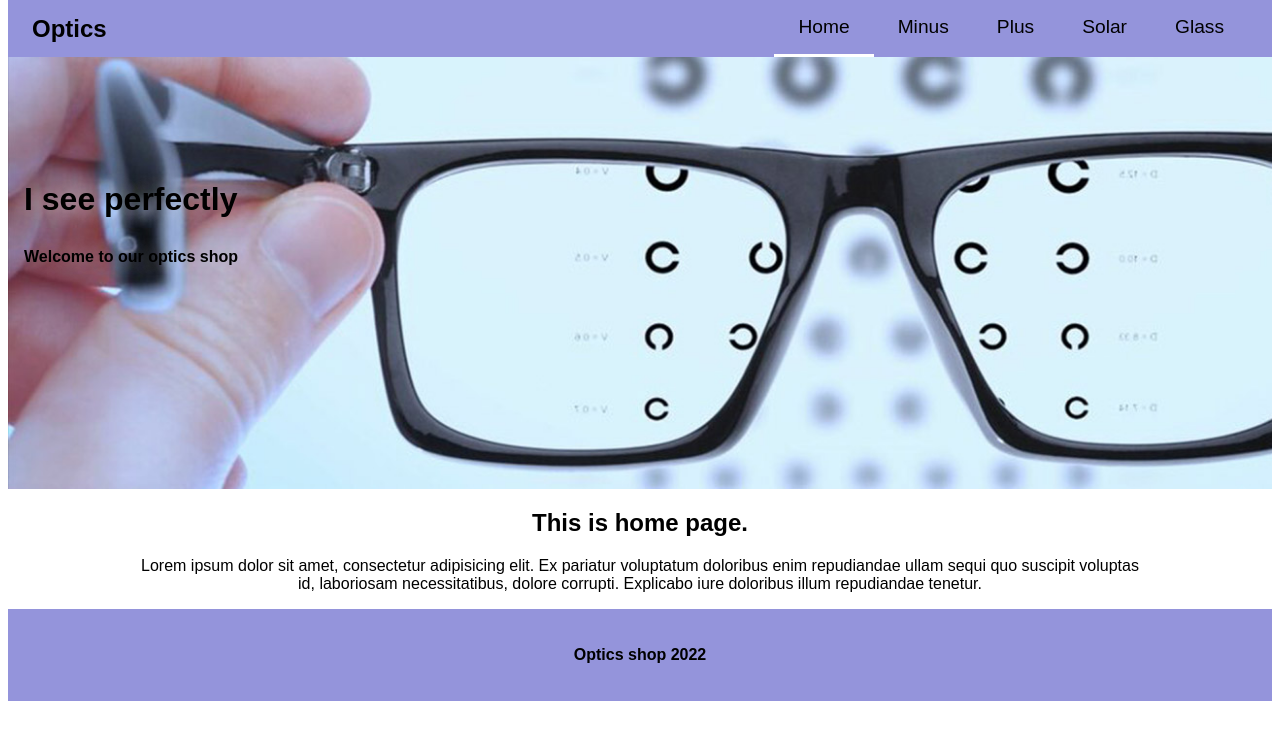
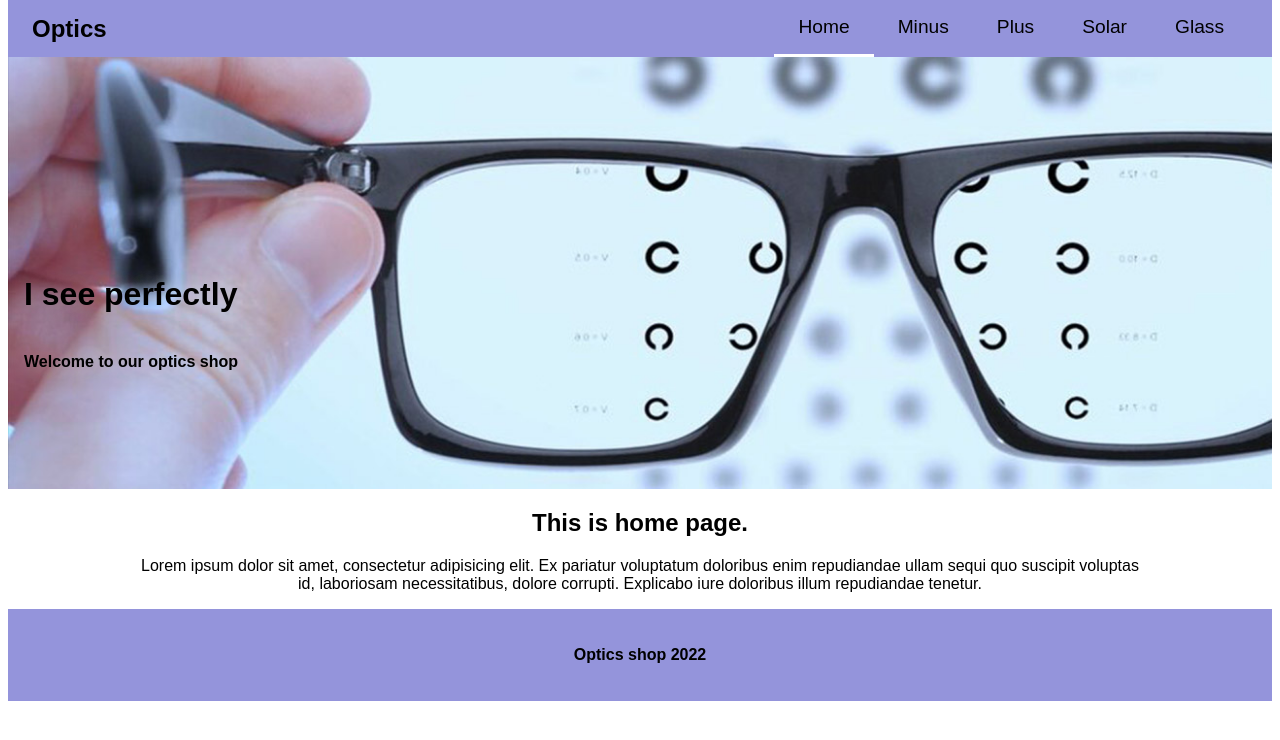
Before and after one commit to yryskulKuttubaeva/diploma, a React (Create React App) app: page / in a window 1280 px wide. Shown: the top 740 px of the page. Built offline with nearby package versions, Linux system fonts and the light colour scheme; a web font is replaced by a local one.

Commit message:
.header h1 add padding-top

```diff
--- a/src/components/Header/Header.css
+++ b/src/components/Header/Header.css
@@ -11,17 +11,12 @@
   }
   .Header h1 {
     margin:  0 ;
-
-    padding-bottom: 30px;
+    padding-top: 100px;
     padding-right: 50px;
 
   }
   .Header h4 {
     margin:  0 ;
-
-    padding-bottom: 100px;
+    padding-top: 40px;
     padding-right: 50px;
   }
-   background-image {
-    width: 100%;
-  }
```
